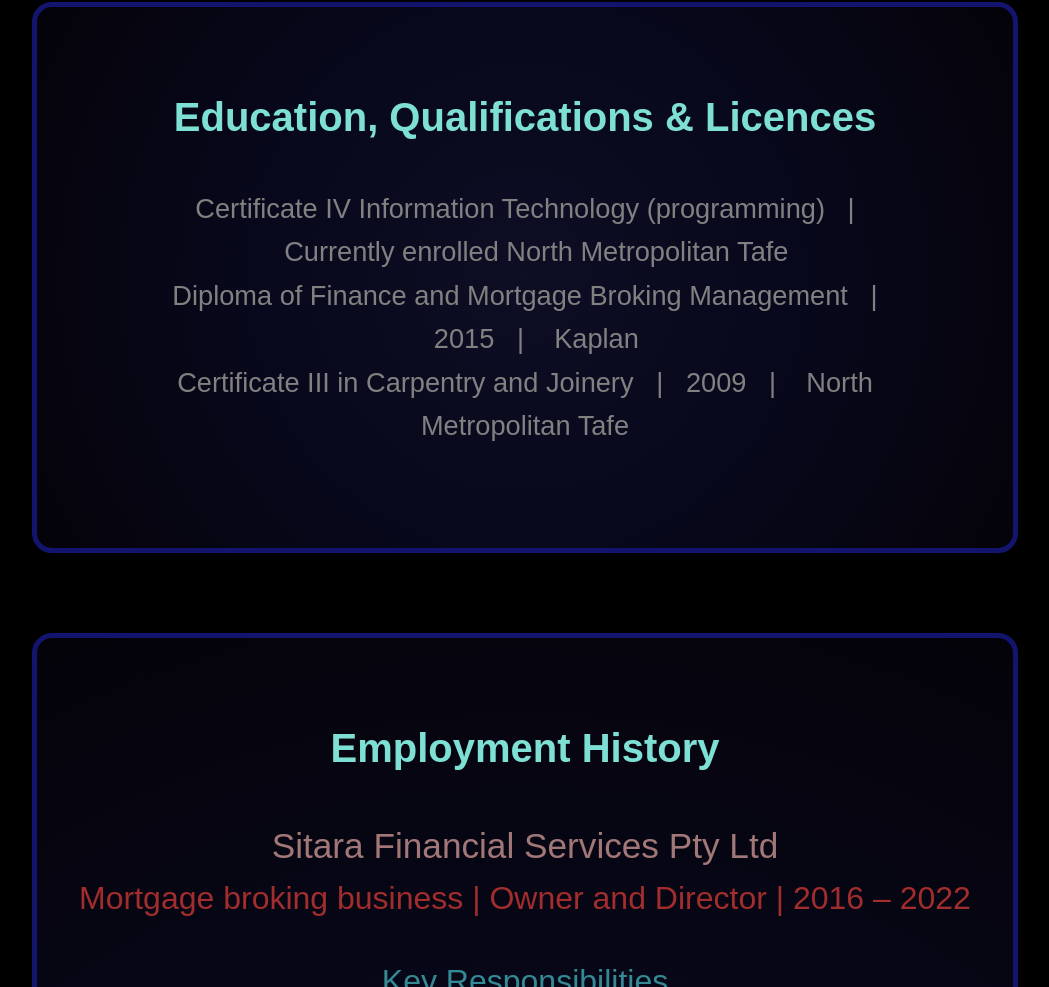
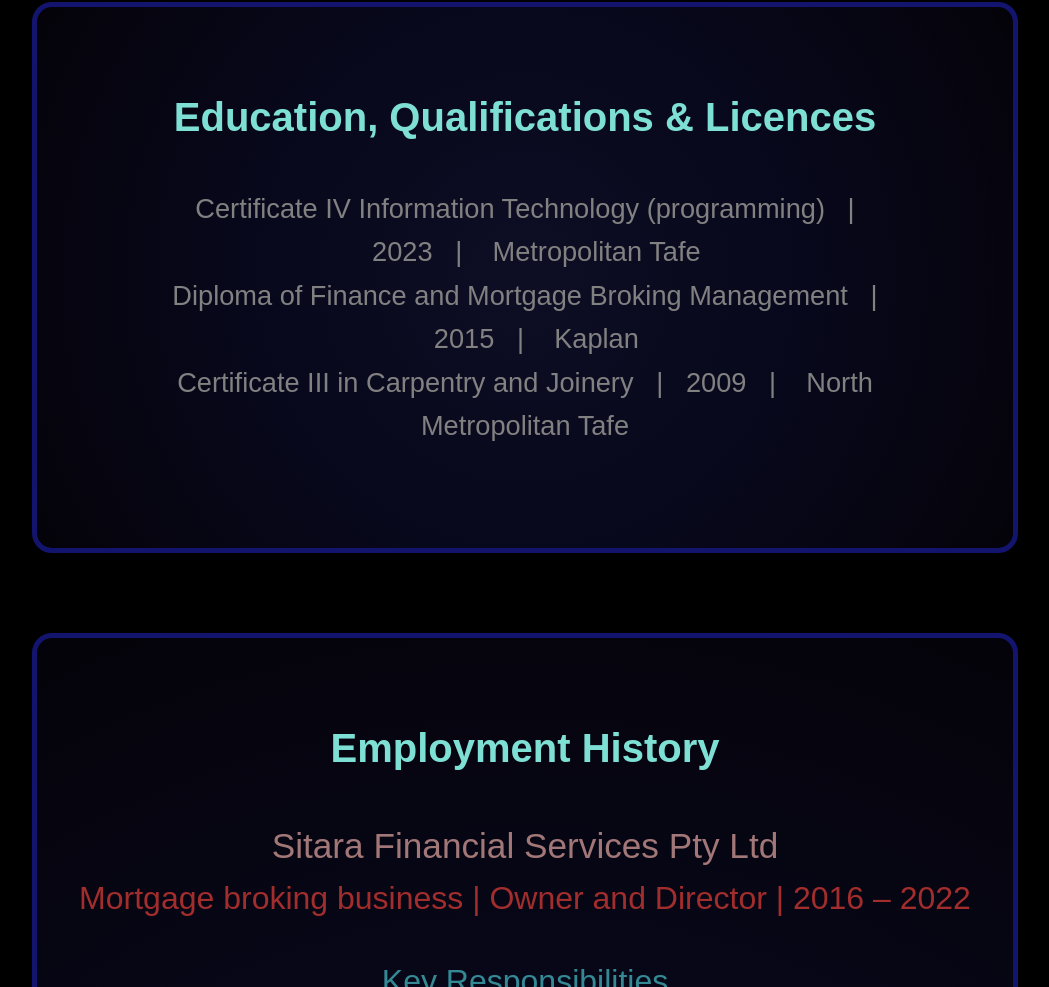
Before and after one commit to AlexanderMckie/Resume-Website, a plain HTML site: page index.html in a window 1280 px wide. Shown: the part 4651-5638 px from the top of the page, without its empty margins (115-1164 px from the left). Drawn offline with nearby package versions, Linux system fonts and the light colour scheme.

Commit message:
update content

```diff
--- a/index.html
+++ b/index.html
@@ -77,7 +77,7 @@
 
 <section >
     <h1>Education, Qualifications & Licences</h1>
-    <p class="class-p-center">Certificate IV Information Technology (programming)&nbsp;&nbsp;&nbsp;|&nbsp;&nbsp;&nbsp;Currently enrolled North
+    <p class="class-p-center">Certificate IV Information Technology (programming)&nbsp;&nbsp;&nbsp;|&nbsp;&nbsp;&nbsp;2023&nbsp;&nbsp;&nbsp;|&nbsp;&nbsp;&nbsp;
         Metropolitan Tafe <br>Diploma of Finance and Mortgage Broking Management&nbsp;&nbsp;&nbsp;|&nbsp;&nbsp;&nbsp;2015&nbsp;&nbsp;&nbsp;|
         &nbsp;&nbsp;&nbsp;Kaplan <br>
         Certificate III in Carpentry and Joinery&nbsp;&nbsp;&nbsp;|&nbsp;&nbsp;&nbsp;2009&nbsp;&nbsp;&nbsp;|
```
